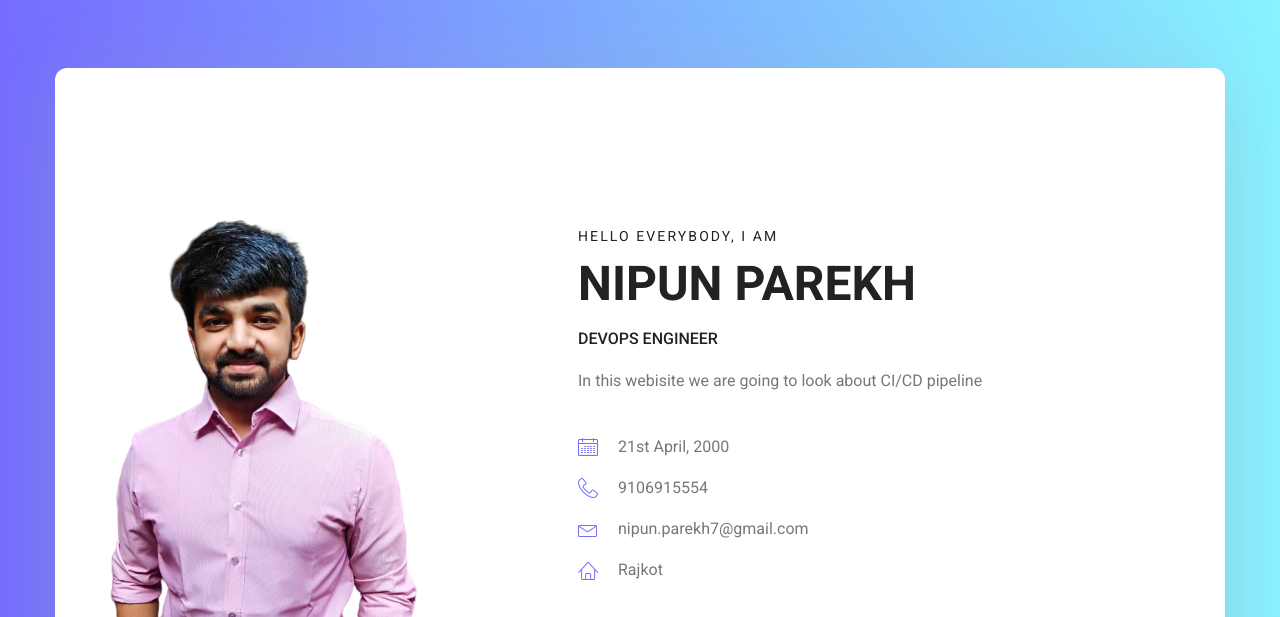
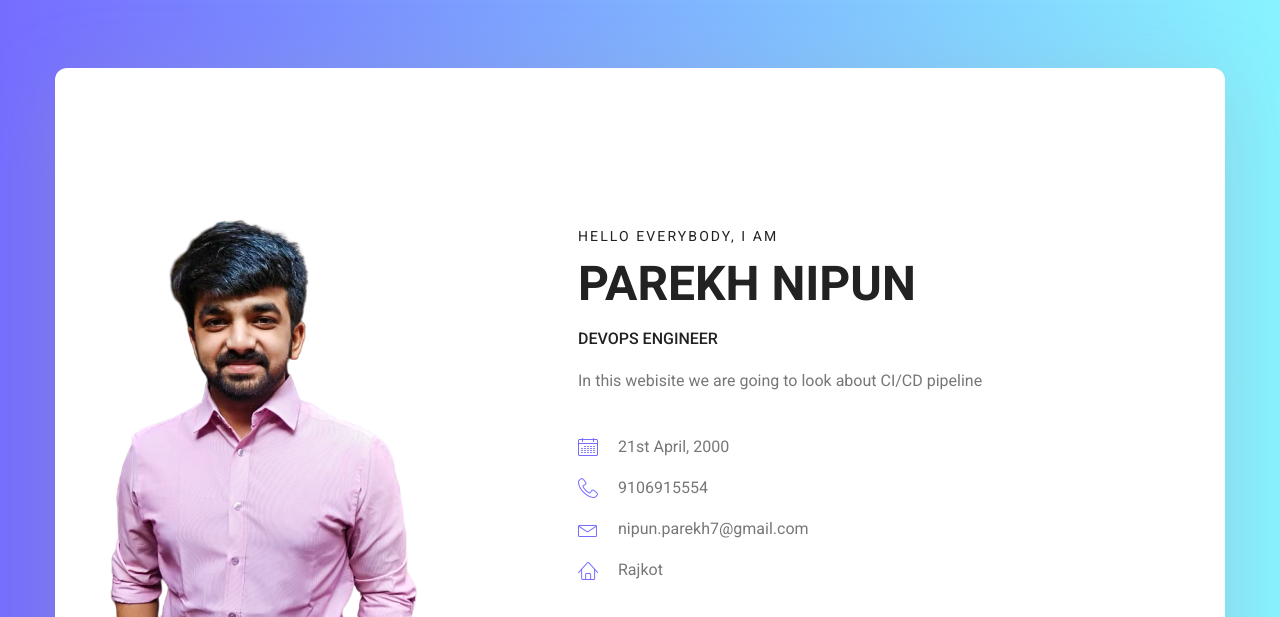
Before and after one commit to nipun214/ICTNipun, a plain HTML site: page index.html in a window 1280 px wide. Shown: the part 132-749 px from the top of the page. Drawn offline with Linux system fonts and the light colour scheme.

Commit message:
Update index.html

```diff
--- a/index.html
+++ b/index.html
@@ -75,7 +75,7 @@
 							<div class="media-body">
 								<div class="personal_text">
 									<h6>Hello Everybody, i am</h6>
-									<h3>Nipun Parekh</h3>
+									<h3>Parekh Nipun</h3>
 									<h4>DevOps Engineer</h4>
 									<p>In this webisite we are going to look about CI/CD pipeline</p>
 									<ul class="list basic_info">
```
